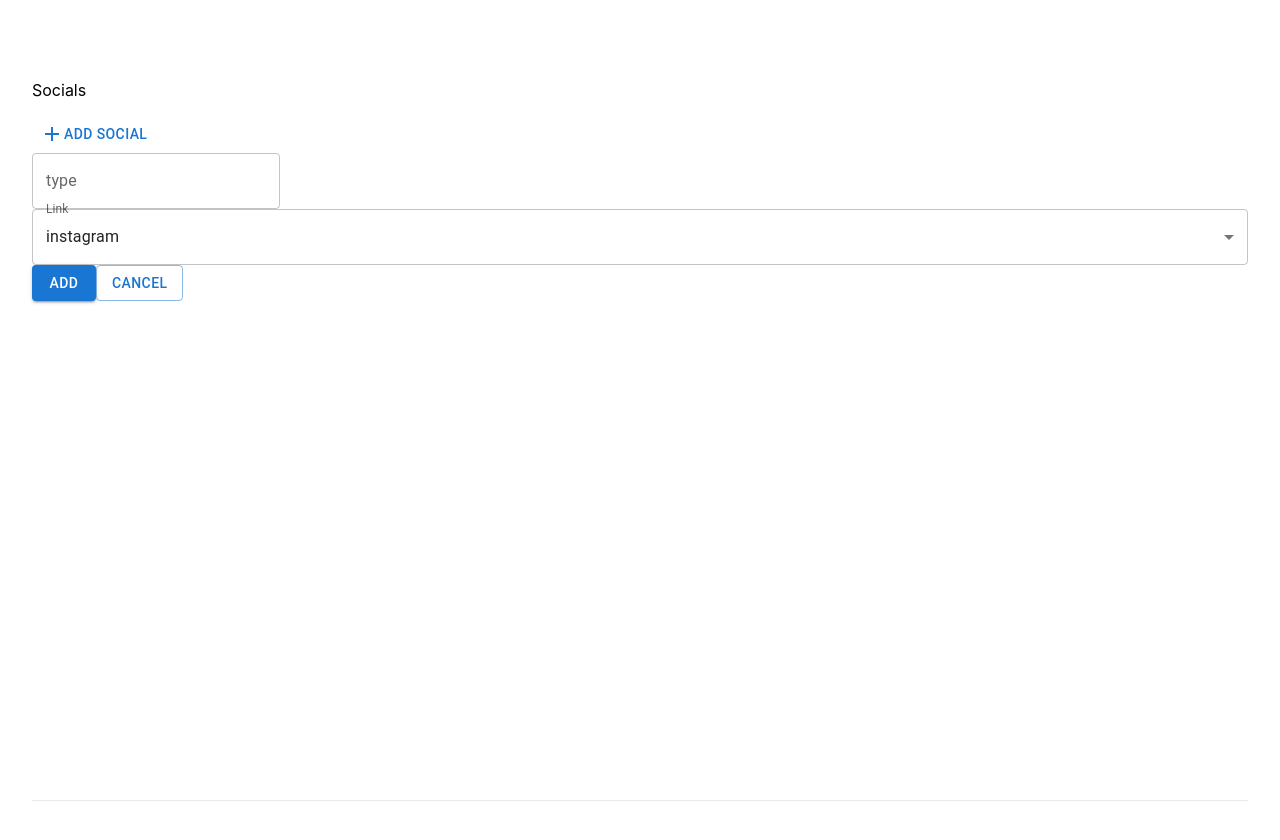
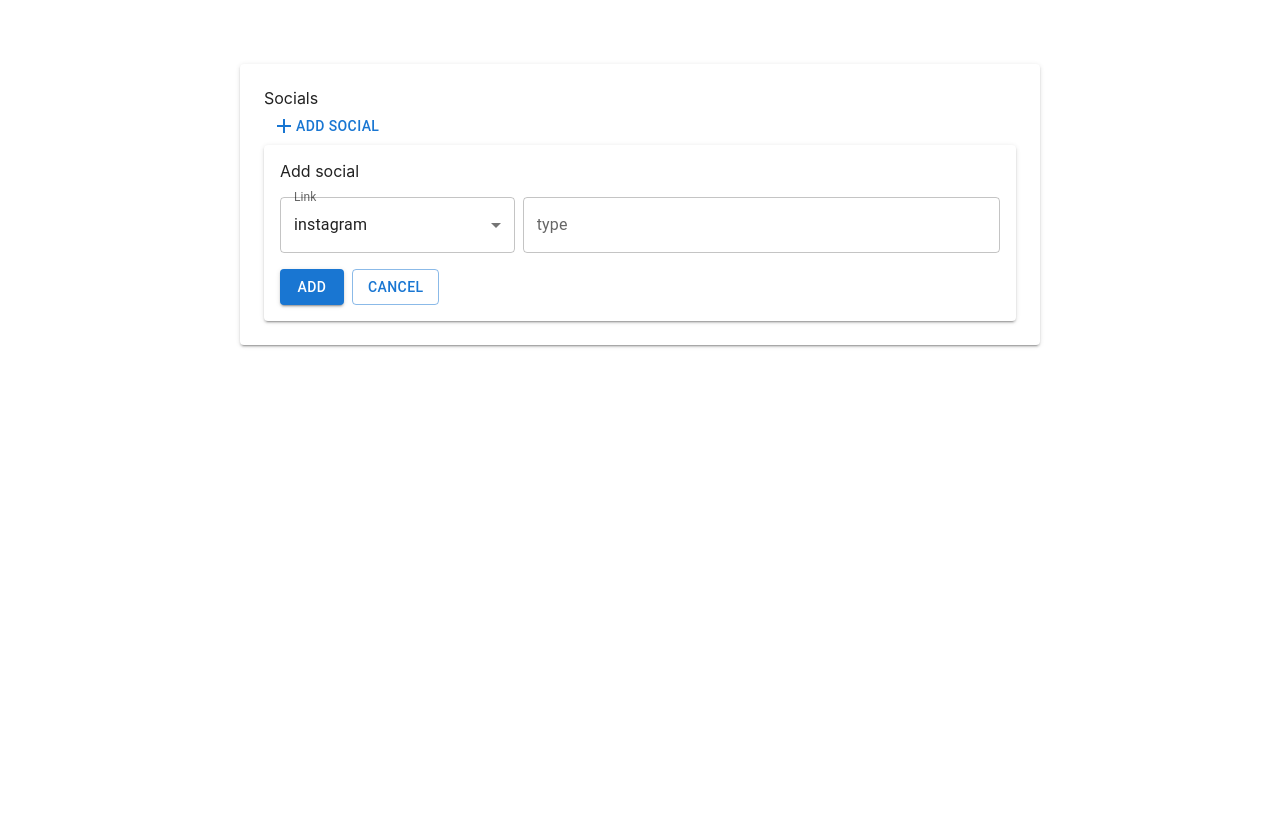
Before and after one commit to mvlz/Links-Setting, a Next.js app: page / in a window 1280 px wide. Both pictures are taken after a click on the button "ADD SOCIAL". Shown: the top 840 px of the page. After the commit the page ends 800 px from the top, so only its background shows below. Built offline with nearby package versions, Linux system fonts and the light colour scheme.

Commit message:
Improve styles

```diff
--- a/components/SocialForm.tsx
+++ b/components/SocialForm.tsx
@@ -1,16 +1,15 @@
 import {
   Button,
   FormControl,
+  Grid,
   InputLabel,
   MenuItem,
+  Paper,
   Select,
   TextField,
 } from "@mui/material";
 import React, { Dispatch, SetStateAction, useState } from "react";
-import InstagramIcon from "@mui/icons-material/Instagram";
-import TelegramIcon from "@mui/icons-material/Telegram";
-import LanguageSharpIcon from "@mui/icons-material/LanguageSharp";
-import FacebookSharpIcon from "@mui/icons-material/FacebookSharp";
+import formStyles from "../styles/SocialForm.module.css";
 const currencies = [
   {
     value: "instagram",
@@ -53,15 +52,11 @@ const SocialForm: React.FunctionComponent<{
     setCurrency(e.target.value);
   };
   return (
-    <div>
-      <form>
-        <TextField
-          id="outlined-basic"
-          label="type"
-          variant="outlined"
-          onChange={(e) => onChangeHandler(e)}
-          name="type"
-        />
+    <Paper elevation={2}>
+      <form className={formStyles.socialForm}>
+        <p className={formStyles.title}>Add social</p>
+        <Grid container spacing={1}>
+          <Grid item xs={12} sm={4}>
             <FormControl fullWidth>
               <InputLabel id="label" onChange={(e) => onChangeHandler(e)}>
                 Link
@@ -80,14 +75,28 @@ const SocialForm: React.FunctionComponent<{
                 ))}
               </Select>
             </FormControl>
+          </Grid>
+          <Grid item xs={12} sm={8}>
+            <TextField
+              fullWidth
+              id="outlined-basic"
+              label="type"
+              variant="outlined"
+              onChange={(e) => onChangeHandler(e)}
+              name="type"
+            />
+          </Grid>
+        </Grid>
+        <div className={formStyles.formBottom}>
           <Button variant="contained" onClick={submitHandler}>
             Add
           </Button>
           <Button variant="outlined" onClick={() => setIsOpen(false)}>
             cancel
           </Button>
+        </div>
       </form>
-    </div>
+    </Paper>
   );
 };
 
--- a/pages/index.tsx
+++ b/pages/index.tsx
@@ -9,10 +9,9 @@ import SocialForm from "../components/SocialForm";
 const Home: NextPage = () => {
   const [isOpen, setIsOpen] = useState<boolean>(false);
   const [socials, setSocials] = useState<object[]>([]);
-  const [social, setSocial] = useState<object>({})
+  const [social, setSocial] = useState<object>({});
   const submitHandler = () => {
-    setSocials([...socials, { ...social, id: Date.now() }])
-
+    setSocials([...socials, { ...social, id: Date.now() }]);
   };
   return (
     <div className={styles.container}>
@@ -23,22 +22,33 @@ const Home: NextPage = () => {
       </Head>
 
       <main className={styles.main}>
+        <Paper elevation={2} className={styles.mainBox}>
           <p>Socials</p>
           <div>
             <>
               <Button variant="text" onClick={() => setIsOpen(true)}>
                 <AddIcon /> Add Social
               </Button>
-            {isOpen ? <SocialForm setIsOpen={setIsOpen} setSocial={setSocial} social={social} submitHandler={submitHandler} /> : ""}
-            {socials && socials.map((s) => {
-              return <li key={s.id}>{s.type} - {s.link}</li>
-
+              {isOpen && (
+                <SocialForm
+                  setIsOpen={setIsOpen}
+                  setSocial={setSocial}
+                  social={social}
+                  submitHandler={submitHandler}
+                />
+              )}
+              {socials &&
+                socials.map((s) => {
+                  return (
+                    <li key={s.id}>
+                      {s.type} - {s.link}
+                    </li>
+                  );
                 })}
             </>
           </div>
+        </Paper>
       </main>
-
-      <footer className={styles.footer}></footer>
     </div>
   );
 };
--- a/styles/Home.module.css
+++ b/styles/Home.module.css
@@ -8,25 +8,13 @@
   flex: 1;
   display: flex;
   flex-direction: column;
+  max-width: 50rem;
+  margin: auto;
 }
 
-.wrapper {
-  background-color: rgb(33, 43, 53);
-}
-.footer {
-  display: flex;
-  flex: 1;
-  padding: 2rem 0;
-  border-top: 1px solid #eaeaea;
-  justify-content: center;
-  align-items: center;
-}
-
-.footer a {
-  display: flex;
-  justify-content: center;
-  align-items: center;
-  flex-grow: 1;
+.mainBox {
+  width: 100%;
+  padding: 1.5rem;
 }
 
 .title a {
@@ -74,41 +62,6 @@
   max-width: 800px;
 }
 
-.card {
-  margin: 1rem;
-  padding: 1.5rem;
-  text-align: left;
-  color: inherit;
-  text-decoration: none;
-  border: 1px solid #eaeaea;
-  border-radius: 10px;
-  transition: color 0.15s ease, border-color 0.15s ease;
-  max-width: 300px;
-}
-
-.card:hover,
-.card:focus,
-.card:active {
-  color: #0070f3;
-  border-color: #0070f3;
-}
-
-.card h2 {
-  margin: 0 0 1rem 0;
-  font-size: 1.5rem;
-}
-
-.card p {
-  margin: 0;
-  font-size: 1.25rem;
-  line-height: 1.5;
-}
-
-.logo {
-  height: 1em;
-  margin-left: 0.5rem;
-}
-
 @media (max-width: 600px) {
   .grid {
     width: 100%;
--- /dev/null
+++ b/styles/SocialForm.module.css
@@ -0,0 +1,11 @@
+.socialForm {
+  padding: 1rem;
+}
+.title {
+  margin-bottom: 1rem;
+}
+.formBottom {
+  margin-top: 1rem;
+  display: flex;
+  gap: 0.5rem;
+}
--- a/styles/globals.css
+++ b/styles/globals.css
@@ -13,4 +13,6 @@ a {
 
 * {
   box-sizing: border-box;
+  margin: 0;
+  padding: 0;
 }
```
Lines whose indentation alone changed are shown as unchanged.
